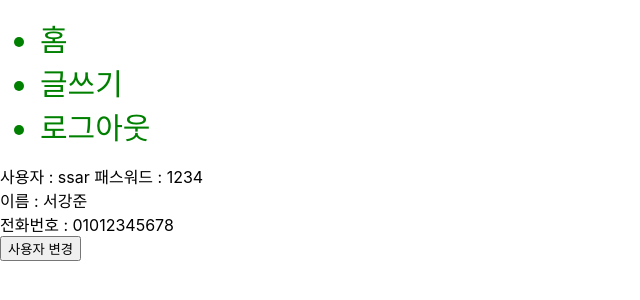
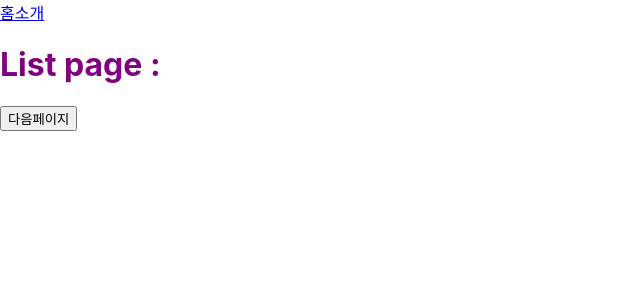
Before and after one commit to p4rksk/React_study, a React (Create React App) app: page /list in a window 1280 px wide. Shown: the top 300 px of the page, without its empty margins (0-640 px from the left). Built offline with nearby package versions, Linux system fonts and the light colour scheme.

Commit message:
Feat: React Router

```diff
--- a/package.json
+++ b/package.json
@@ -11,6 +11,7 @@
     "react": "^19.1.0",
     "react-dom": "^19.1.0",
     "react-redux": "^9.2.0",
+    "react-router-dom": "^7.6.3",
     "react-scripts": "5.0.1",
     "styled": "^1.0.0",
     "styled-components": "^6.1.19",
--- a/src/App.js
+++ b/src/App.js
@@ -1,19 +1,24 @@
-import './App.css';
-import Header from './components/Header';
-import Body from './components/Body';
-import Body2 from './components/Body2';
-
-
-
+import { BrowserRouter, Route, Routes } from "react-router-dom";
+import "./App.css";
+import About from "./page/About";
+import Home from "./page/Home";
+import Nav from "./components/Nav";
+import Info from "./page/Info";
+import List from "./page/List";
 
 function App() {
   return (
-    <div>
-      <Header/>
-      {/* <Body/> */}
-      <Body2 username={"ssar"} password={"1234"}/>
-    </div>
-    )
+    <BrowserRouter>
+      <Nav />
+      <Routes>
+        <Route path="/" element={<Home />} />
+        <Route path="/about" element={<About />} />
+        <Route path="/info/:id" element={<Info />} />
+        <Route path="/list" element={<List />}/>
+
+      </Routes>
+    </BrowserRouter>
+  );
 }
 
 export default App;
--- /dev/null
+++ b/src/components/Nav.js
@@ -0,0 +1,13 @@
+import React from 'react';
+import {  Link } from 'react-router-dom';
+
+function Nav(props) {
+    return (
+        <div>
+            <Link to="/">홈</Link>
+            <Link to="/about">소개</Link>
+        </div>
+    );
+}
+
+export default Nav;
--- /dev/null
+++ b/src/page/About.js
@@ -0,0 +1,19 @@
+import React from 'react';
+import { useNavigate } from 'react-router-dom';
+
+function About(props) {
+    const navigate = useNavigate();
+
+    function moveUserInfo (){
+        navigate("/info/1")
+    }
+
+    return (
+
+        <div>
+            <h1>About</h1>
+            <button onClick={moveUserInfo}>유저정보 페이지로 이동</button>
+        </div>
+    );
+}
+export default About;
--- /dev/null
+++ b/src/page/Home.js
@@ -0,0 +1,19 @@
+import React from "react";
+import { useNavigate } from "react-router-dom";
+
+function Home(props) {
+  const navigate = useNavigate();
+
+  function moveAbout() {
+    navigate("/about");
+  }
+
+  return (
+    <div>
+      <h1>Home</h1>
+      <button onClick={moveAbout}>소개페이지이동</button>
+    </div>
+  );
+}
+
+export default Home;
--- /dev/null
+++ b/src/page/Info.js
@@ -0,0 +1,21 @@
+import React from 'react';
+import { useNavigate, useParams } from 'react-router-dom';
+
+function Info(props) {
+    const {id} = useParams();
+
+    const navigate = useNavigate();
+
+    function moveList(){
+        navigate(`/list?page=0`)
+    }
+
+    return (
+        <div>
+            <h1>Info 번호 : {id}</h1>
+            <button onClick={moveList}>리스트페이지이동</button>
+        </div>
+    );
+}
+
+export default Info;
--- /dev/null
+++ b/src/page/List.js
@@ -0,0 +1,20 @@
+import React from 'react';
+import { useSearchParams } from 'react-router-dom';
+
+function List(props) {
+    const [searchParams,updateSearchParams] = useSearchParams();
+    let page = searchParams.get("page");  // 쿼리스트링 객체 가져옴
+
+    function next(){
+        updateSearchParams({page:Number(page)+1}); // setSearchParams 를 사용해 업데이트
+    }
+
+    return (
+        <div>
+            <h1>List page :{page}</h1>
+            <button onClick={next}>다음페이지</button>
+        </div>
+    );
+}
+
+export default List;
```
Also changed, not shown: 1 other file (tests, documents, lock files or other folders).
